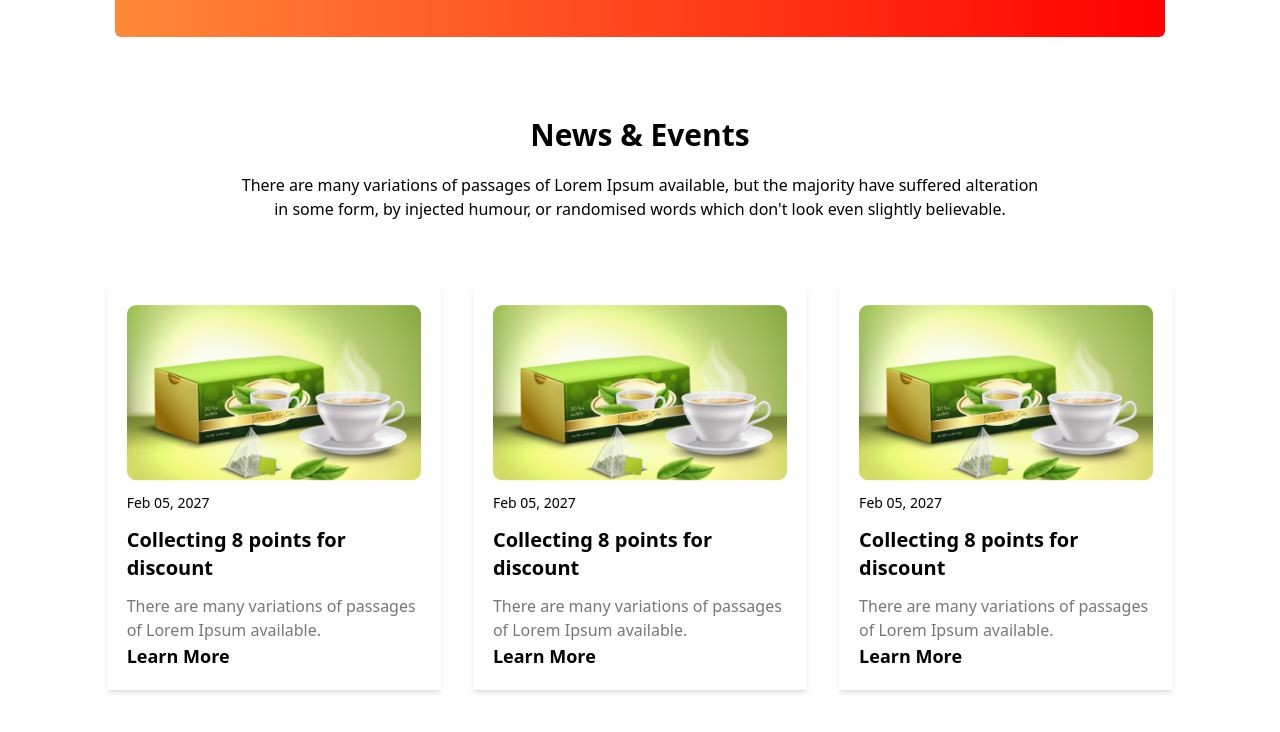
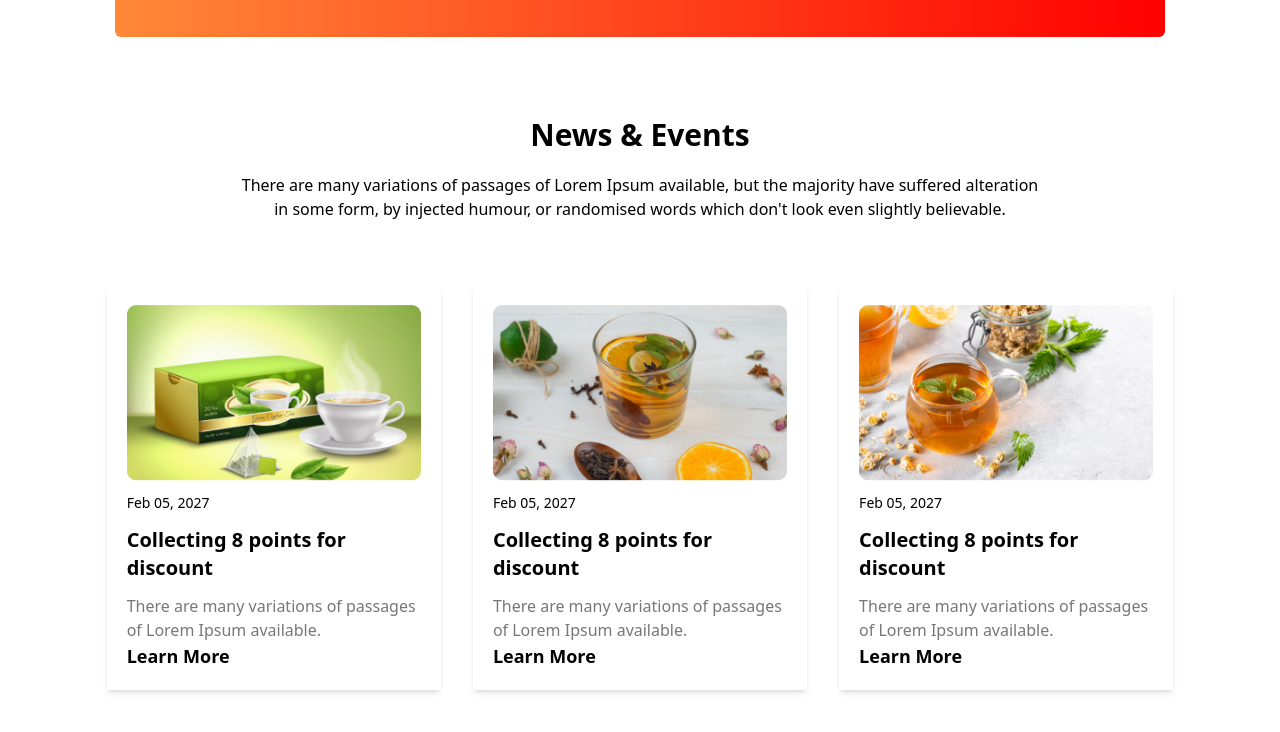
Before and after one commit to alam2025/tea-house, a plain HTML site: page index.html in a window 1280 px wide. Shown: the part 2912-3644 px from the top of the page. Drawn offline with nearby package versions, Linux system fonts and the light colour scheme.

Commit message:
image path

```diff
--- a/index.html
+++ b/index.html
@@ -176,21 +176,21 @@
 
             <div class="md:flex lg:flex gap-8">
                 <div class=" flex-col shadow-md  p-5">
-                    <img class=" w-full" src="/images/news-1.png" alt="">
+                    <img class=" w-full" src="images/news-1.png" alt="">
                     <span class=" text-sm inline-block mt-3">Feb 05, 2027</span>
                     <h4 class=" text-xl font-semibold my-3">Collecting 8 points for discount</h4>
                     <p class=" text-[#777] text-base">There are many variations of passages of Lorem Ipsum available.</p>
                     <a class=" inline-block text-lg font-semibold my- 3" href="#">Learn More</a>
                 </div>
                 <div class=" flex-col shadow-md  p-5">
-                    <img class=" w-full" src="/images/news-1.png" alt="">
+                    <img class=" w-full" src="images/news-2.png" alt="">
                     <span class=" text-sm inline-block mt-3">Feb 05, 2027</span>
                     <h4 class=" text-xl font-semibold my-3">Collecting 8 points for discount</h4>
                     <p class=" text-[#777] text-base">There are many variations of passages of Lorem Ipsum available.</p>
                     <a class=" inline-block text-lg font-semibold my- 3" href="#">Learn More</a>
                 </div>
                 <div class=" flex-col shadow-md  p-5">
-                    <img class=" w-full" src="/images/news-1.png" alt="">
+                    <img class=" w-full" src="images/news-3.png" alt="">
                     <span class=" text-sm inline-block mt-3">Feb 05, 2027</span>
                     <h4 class=" text-xl font-semibold my-3">Collecting 8 points for discount</h4>
                     <p class=" text-[#777] text-base">There are many variations of passages of Lorem Ipsum available.</p>
```
